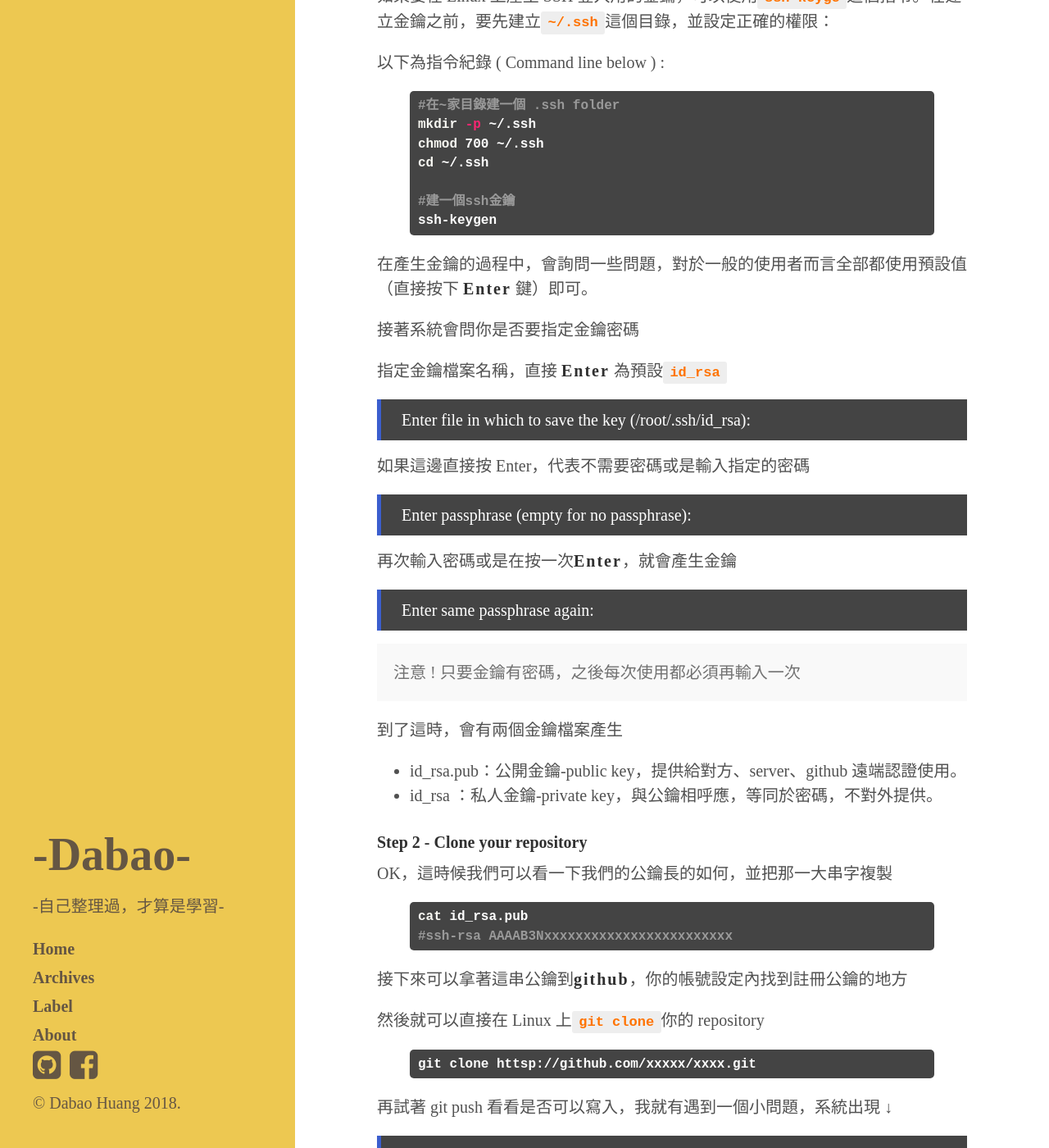
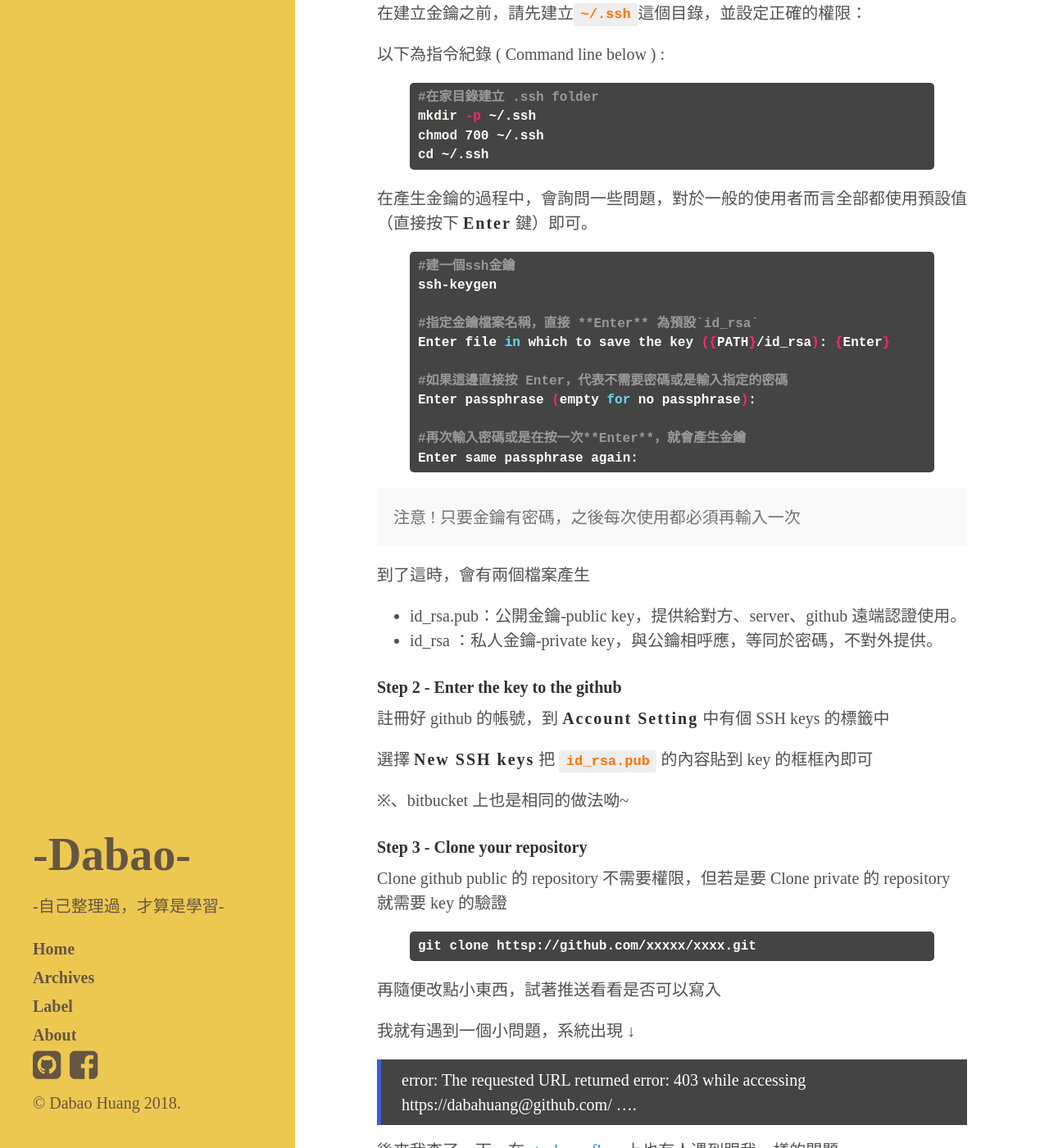
Before and after one commit to DabaoHuang/dabaohuang.github.io, a Jekyll site: the page built from _posts/2017-06-26-github-build-on-linux.md, in a window 1280 px wide and 1400 px high, scrolled down 524 px. Shown: the whole window at 82% size. Built offline with Jekyll 4.4.1, drawn with Linux system fonts in a browser that asks for light colours; nearby versions of some CDN libraries; comment, search, counter and statistics services are not loaded; some of the changed text lies outside the part shown.

Commit message:
2017-06-26-github-build-on-linux.md

```diff
--- a/_posts/2017-06-26-github-build-on-linux.md
+++ b/_posts/2017-06-26-github-build-on-linux.md
@@ -1,83 +1,85 @@
 ---
 layout: post
 title: '[ Git ] Build git and github'
-subtitle: '[ Git ] git 與 github 建置'
+subtitle: '[ Git ] git & github 建置'
 category: Git
 comments: true
 signature: true
 ---
 
 <div class="message">
-    以往遇到問題都沒有好好記錄的習慣，所以最近開了這個BLOG，就是想把遇到的問題或是方法記錄下來，我個人習慣的作業系統是 Windows，平常幫公司建置的 server 大部分是 Linux，所以 git 是直接裝在 Linux 上，但是 windows 建置 git 的環境也是挺方便的。
+    以往遇到問題都沒有好好記錄的習慣，所以最近開了這個BLOG，就是想把遇到的問題或是方法記錄下來。所幸有 github 這麼方便的地方可供紀錄。
 </div>
 
 ## Linux
 
 ### Step 1 - Create SSH key
 
-如果要在 Linux 上產生 SSH 登入用的金鑰，可以使用`ssh-keyge`這個指令。在建立金鑰之前，要先建立`~/.ssh`這個目錄，並設定正確的權限：
+要用 git 就不得不提 SSH key，要在 Linux 上產生 SSH key，可以使用`ssh-keyge`這個指令。
+
+在建立金鑰之前，請先建立`~/.ssh`這個目錄，並設定正確的權限：
 
 以下為指令紀錄 ( Command line below ) :
 
 {% highlight shell %}
-#在~家目錄建一個 .ssh folder
+#在家目錄建立 .ssh folder
 mkdir -p ~/.ssh
 chmod 700 ~/.ssh
 cd ~/.ssh
-
-#建一個ssh金鑰
-ssh-keygen
 {% endhighlight %}
 
 在產生金鑰的過程中，會詢問一些問題，對於一般的使用者而言全部都使用預設值（直接按下 **Enter** 鍵）即可。
 
-接著系統會問你是否要指定金鑰密碼
+{% highlight shell %}
+#建一個ssh金鑰
+ssh-keygen
 
-指定金鑰檔案名稱，直接 **Enter** 為預設`id_rsa`
- > Enter file in which to save the key (/root/.ssh/id_rsa):
+#指定金鑰檔案名稱，直接 **Enter** 為預設`id_rsa`
+Enter file in which to save the key ({PATH}/id_rsa): {Enter}
 
-如果這邊直接按 Enter，代表不需要密碼或是輸入指定的密碼
- > Enter passphrase (empty for no passphrase):
+#如果這邊直接按 Enter，代表不需要密碼或是輸入指定的密碼
+Enter passphrase (empty for no passphrase):
 
-再次輸入密碼或是在按一次**Enter**，就會產生金鑰
- > Enter same passphrase again:
+#再次輸入密碼或是在按一次**Enter**，就會產生金鑰
+Enter same passphrase again:
+{% endhighlight %}
 
 <div class="message">
     注意 ! 只要金鑰有密碼，之後每次使用都必須再輸入一次
 </div>
 
-到了這時，會有兩個金鑰檔案產生
+到了這時，會有兩個檔案產生
 
  * id_rsa.pub：公開金鑰-public key，提供給對方、server、github 遠端認證使用。
  * id_rsa    ：私人金鑰-private key，與公鑰相呼應，等同於密碼，不對外提供。
 
-### Step 2 - Clone your repository
+### Step 2 - Enter the key to the github
 
- OK，這時候我們可以看一下我們的公鑰長的如何，並把那一大串字複製
+註冊好 github 的帳號，到 **Account Setting** 中有個 SSH keys 的標籤中
 
-{% highlight shell %}
-cat id_rsa.pub
-#ssh-rsa AAAAB3Nxxxxxxxxxxxxxxxxxxxxxxxx
-{% endhighlight %}
+選擇 **New SSH keys** 把 `id_rsa.pub` 的內容貼到 key 的框框內即可
 
-接下來可以拿著這串公鑰到**github**，你的帳號設定內找到註冊公鑰的地方
+※、bitbucket 上也是相同的做法呦~
 
-然後就可以直接在 Linux 上`git clone`你的 repository
+### Step 3 - Clone your repository
+
+Clone github public 的 repository 不需要權限，但若是要 Clone private 的 repository 就需要 key 的驗證
 
 {% highlight shell %}
 git clone httsp://github.com/xxxxx/xxxx.git
 {% endhighlight %}
 
-再試著 git push 看看是否可以寫入，我就有遇到一個小問題，系統出現 ↓
+再隨便改點小東西，試著推送看看是否可以寫入
+
+我就有遇到一個小問題，系統出現 ↓
  > error: The requested URL returned error: 403 while accessing https://dabahuang@github.com/ ....
 
 後來我查了一下，在 [stackoverflow](https://stackoverflow.com/questions/7438313/pushing-to-git-returning-error-code-403-fatal-http-request-failed) 上也有人遇到跟我一樣的問題
 
 原來 Github 只支援**ssh**的讀寫，雖然**https**也回傳可讀寫卻不支援 XD
 
-這時侯只要編輯**同repository**目錄底下的`.git/config`就可以正常使用囉 !
+這時侯只要編輯 **同repository** 目錄底下的 `.git/config` 就可以囉 ↓
 
-`.git/config`↓
 {% highlight shell %}
 [core]
         repositoryformatversion = 0
@@ -96,7 +98,7 @@
 
 :wq
 
-#這樣就可以正常地 push 啦 !
+#這樣就可以正常的 push 啦 !
 git add .
 git commit -m "Ya!"
 git push -u origin master
@@ -104,13 +106,11 @@
 
 ## Windows
 
-<div class="message">
-窗戶的使用者建置git非常方便，只要安裝好git、tortles git 這兩個軟體，因為過程非常簡單，滑鼠左鍵加右鍵就能解決一切安裝與設定，頂多加上Ctrl+C複製 github 的 SSL 連結，就不多做說明了，希望我不要忘記怎麼設定，不然回頭要裝 windows git 時忘記怎麼裝回來看到當時的我打這串字應該會很想死 XD
-</div>
+窗戶的使用者建置git非常方便，只要安裝好 git ，因為過程非常簡單，滑鼠左鍵加右鍵就能解決一切安裝與設定，頂多加上Ctrl+C複製 github 的 SSL 連結，就不多做說明了 !
 
-### 2018-01-03 補充：
+## 2018-01-03 補充：
 
-今天創建了一個 `Repository`，但是跟上面的最終目的不太一樣，是要將「原本有資料的 Repository」 丟上去，當然前提是你已經在 github 創建好一個「空的」 Repository
+今天創建了一個 `Repository`，但是跟上面的最終目的不太一樣，是要將 **原本有資料的 Repository** 丟上去，當然前提是你已經在 github 創建好一個 **空的 Repository**
 
 {% highlight shell %}
 
@@ -150,3 +150,27 @@
 
 ## 參考
  - (GitHub.Help)[https://help.github.com/articles/removing-a-remote/]
+
+## 2018-07-13 補充：
+
+在開發過程中若是沒有將 git 管理好，難免會有幾條線被遺忘許久
+
+這時若是要將這條幾世紀前的分支往前推到最新，又怕檔案相隔太久
+
+merge出一堆 "===="，這時候只要複製最新的 commit version
+
+{% highlight shell %}
+
+git chekcout WannaChangeBranch
+
+git reset --hard {commit version}
+
+git add .
+
+git commit -m "upgrade"
+
+git push remote WannaChangeBranch --force
+
+{% endhighlight %}
+
+ - 刪除遠端分支：git push origin :branch
```
